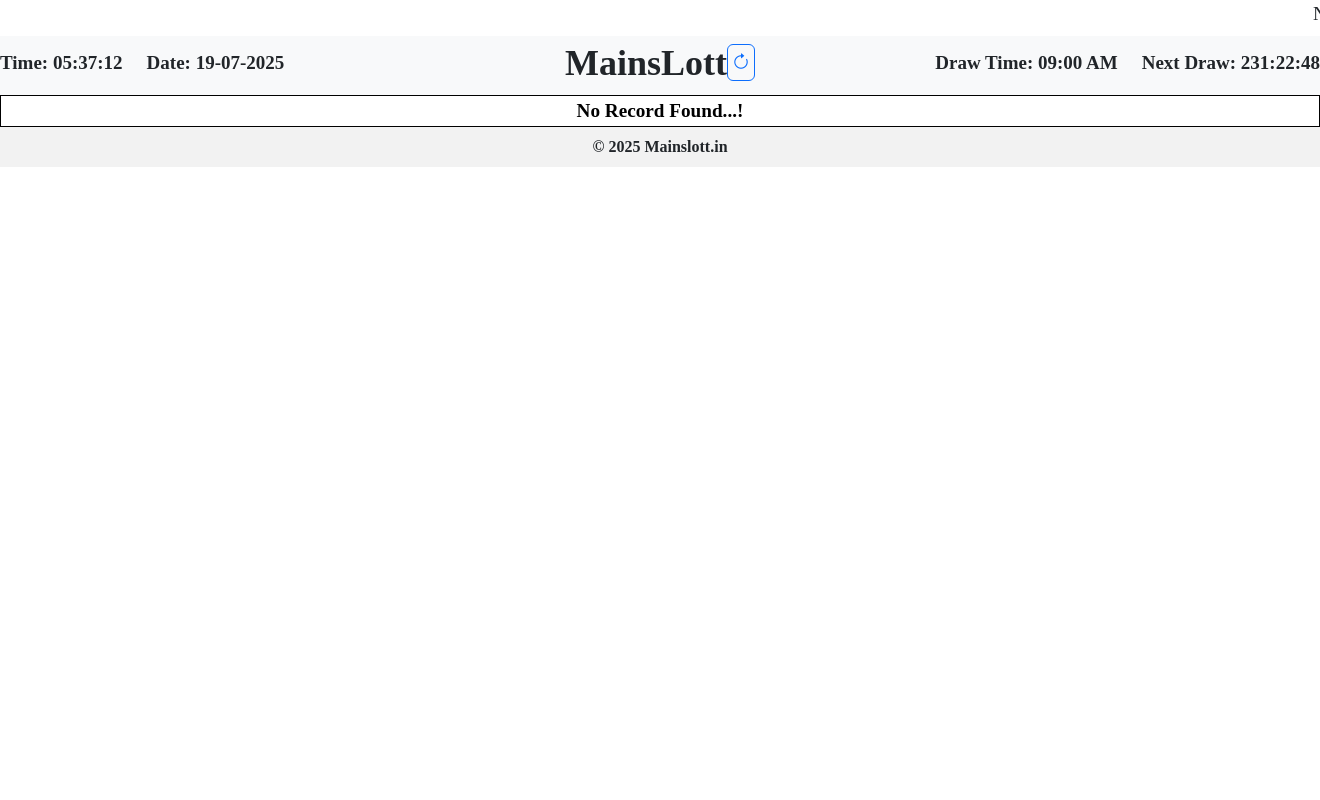
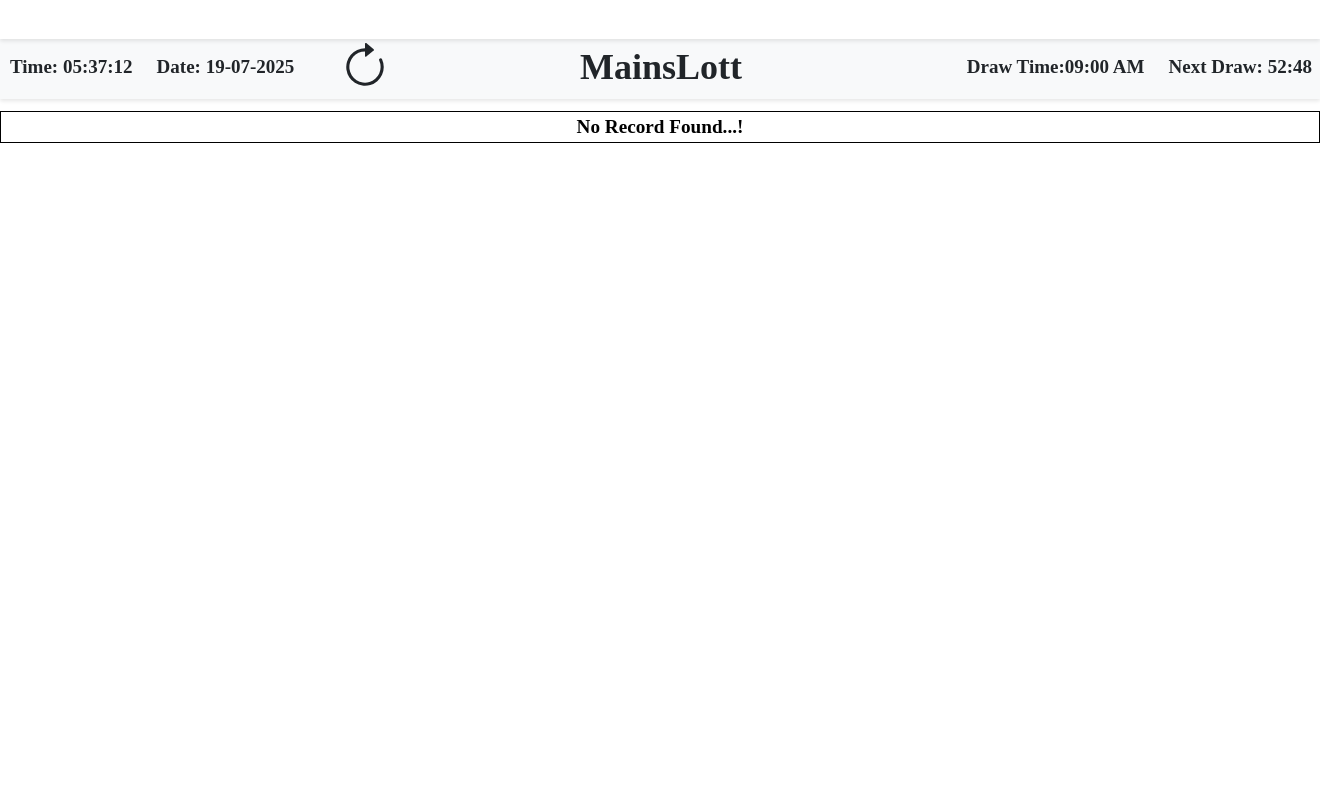
Before and after one commit to priyankaaurade1/lotteryproject1, a Django app: page / in a window 1320 px wide; the page is wider, and only the part inside the window is pictured. Run offline with Django 5.2, Linux system fonts and the light colour scheme; data comes from the database, SQL or seed files in the repository; both versions use the stored data as it was after the commit.

Commit message:
index UI chnages

```diff
--- a/lottery/templates/index.html
+++ b/lottery/templates/index.html
@@ -1,12 +1,10 @@
 {% load static %}
-
-
 <!DOCTYPE html>
 <html lang="en">
 <head>
   <meta charset="UTF-8">
 <meta name="viewport" content="width=device-width, initial-scale=1">
-  <title>Mainslott Replica</title>
+  <title>Mainslott</title>
   <!-- <link rel="stylesheet" href="{% static 'style.css' %}"> -->
   <link href="https://cdn.jsdelivr.net/npm/bootstrap@5.3.3/dist/css/bootstrap.min.css" rel="stylesheet">
   <script src="https://cdn.jsdelivr.net/npm/bootstrap@5.3.3/dist/js/bootstrap.bundle.min.js"></script>
@@ -29,34 +27,47 @@
   }
 </style>
 <style>
+.top-marquee {
+  position: fixed;
+  top: 0;
+  left: 0;
+  width: 100%;
+  z-index: 1050;
+  background: white;
+  padding: 5px 10px;
+  font-size: larger;
+  box-shadow: 0 2px 4px rgba(0,0,0,0.1);
+}
+.main-header {
+  position: fixed;
+  top: 35px;
+  left: 0;
+  width: 100%;
+  z-index: 1040;
+  background-color: #fff;
+  box-shadow: 0 2px 4px rgba(0,0,0,0.1);
+   display: flex;
+  flex-direction: column;
+}
+</style>
+<style>
 header {
   background-color: #f2f2f2;
   text-align: center;
+  position: fixed;
 }
 html, body {
   height: 100%;
   width: 100%;
+  max-width: 100vw;
   margin: 0;
   padding: 0;
-  display: flex;
-  flex-direction: column;
-}
-.wrapper {
-  flex: 1;
-}
-footer {
-  width: 100%;
-  background-color: #f2f2f2;
-  text-align: center;
-  padding: 8px 0;
-  font-weight: bold;
 }
 .head {
     text-align: center;
     margin: 0px auto;
     background-color: #FFA7DC;
     background-image: linear-gradient(to bottom right, #c494d8);
-    padding-bottom: 5px;
 }
 td{
     text-align: -webkit-center;
@@ -67,10 +78,31 @@ td{
 .table>:not(caption)>*>* {
     padding: 0.05rem 0.4rem !important;
 }
-</style>
-<style>
-  #timeSelector {
-    transition: all 0.3s ease;
+.timeSelector {
+  display: none;
+  background-color: #FFA7DC;
+  background-image: linear-gradient(to bottom right, #c494d8);
+}
+
+.timeSelector.show {
+  display: block;
+}
+
+#fullHistoryContent {
+  transition: padding-top 0.3s ease;
+}
+.dropdown-menu {
+      z-index: 9999 !important;
+      position: absolute;
+    }
+.page-content.default-padding {
+  padding-top: 145px;
+}
+.page-content.collapsed-padding {
+  padding-top: 111px;
+}
+.page-content.expanded-padding {
+  padding-top: 145px;
 }
 </style>
 <style>
@@ -82,10 +114,23 @@ td{
     font-size: 30px !important;
     font-weight: bold;
   }
-
+  .custom-padded-row{
+      padding-left: 10px;
+      padding-right: 10px;
+    }
   @media screen and (max-width: 358px) {
     .smaller-mobile {
       gap: 0rem !important;
+    }
+    .custom-padded-row{
+      padding-left: 10px;
+      padding-right: 10px;
+    }
+    .selectdate{
+      width: 88px;
+    }
+    .nextdraw{
+      margin-right: 31px;
     }
   }
 
@@ -167,8 +228,17 @@ td{
     .form-select {
       font-size: 16px !important;
     }
+    .custom-padded-row{
+      padding-left: 10px;
+      padding-right: 8px;
     }
-
+    .selectdate{
+      width: 111px;
+    }
+    .refreshbtn{
+      margin-left: 33px;
+    }
+  }
   /* Large desktop ≥1401px - Keep your big style */
   @media screen and (min-width: 1401px) {
     .text-label {
@@ -229,63 +317,110 @@ td{
   padding-left: 0 !important;
   padding-right: 0 !important;
 }
+select.no-arrow {
+  -webkit-appearance: none;
+  -moz-appearance: none;
+  appearance: none;
+  background-image: none !important;
+  padding-right: 0;
+}
+</style>
+<style>
+/* Mobile responsiveness */
+@media screen and (max-width: 768px) {
+  .main-header,
+  .timeSelector {
+    width: 100%;
+    box-sizing: border-box;
+    padding: 8px;
+  }
 
+  .timeSelector {
+    display: none;
+    background: #FFA7DC;
+    background-image: linear-gradient(to bottom right, #c494d8);
+    padding: 12px;
+  }
+
+  .timeSelector.show {
+    display: block;
+  }
+
+  .table {
+    width: 100% !important;
+    font-size: 14px !important;
+  }
+
+  .timeHoverZone {
+    cursor: pointer;
+  }
+
+  .custom-padded-row {
+    flex-wrap: wrap;
+  }
+}
 </style>
 </head>
 <body>
-
 <div class="container-fluid">
-  <marquee behavior="" direction="" style="font-size: larger;">
+  <marquee class="top-marquee" behavior="" direction="" style="font-size: larger;">
       Note :- All the information here is based on Numeric astrology is not related to any type of gambling. Viewing this website is on your own risk. We are not responsible for any issue or scam. We respect all country rules and laws. If you not agree with our site, please quit our site right now..!!
   </marquee>
-  <div class="head container-fluid bg-light " >
+  <div class="head container-fluid bg-light main-header" id="headerWrapper">
     <!-- desktop view -->
-    <div class="row align-items-center text-center d-none d-lg-flex">
+    <div id="fullHistoryWrapper" class="row align-items-center text-center d-none d-lg-flex custom-padded-row">
       <div class="col-md-5 d-flex justify-content-start align-items-center" style="font-weight: 600;">
         <div class="text-label me-4">Time: <span class="currentTime">--:--:--</span></div>
         <div class="text-label">Date: <span>{{ formatted_date }}</span></div>
+        <button type="button" class="btn refreshbtn" title="Refresh" onclick="window.location.href = window.location.href;">
+          <svg xmlns="http://www.w3.org/2000/svg" width="50" height="50" fill="currentColor" class="bi bi-arrow-clockwise" viewBox="0 0 16 16">
+            <path fill-rule="evenodd" d="M8 3a5 5 0 1 0 4.546 2.914.5.5 0 0 1 .908-.417A6 6 0 1 1 8 2z"/>
+            <path d="M8 4.466V.534a.25.25 0 0 1 .41-.192l2.36 1.966c.12.1.12.284 0 .384L8.41 4.658A.25.25 0 0 1 8 4.466"/>
+          </svg>
+        </button>
       </div>
       <div class="timeHoverZone col-md-2 d-flex justify-content-center align-items-center px-0">
         <strong class="main-title">MainsLott</strong>
-        <button type="button" class="btn btn-outline-primary p-1" onclick="window.location.href = window.location.href;" title="Refresh">
-          <i class="bi bi-arrow-clockwise" style="font-size: 18px;"></i>
-        </button>
       </div>
       <div class="col-md-5 d-flex justify-content-end align-items-center" style="font-weight: 600;">
-        <div class="text-label me-4">Draw Time: <span>{{ selected_time }}</span></div>
+        <div class="text-label me-4">Draw Time:<span>{{ selected_time_display }}</span></div>
         <div class="text-label">Next Draw: <span class="nextDraw">--:--:--</span></div>
         <input type="hidden" class="nextDrawTime" value="{{ next_draw_time_str }}">
       </div>
     </div>
     <!-- mobile view -->
-    <div class="d-flex d-lg-none flex-row flex-wrap justify-content-between align-items-center text-center gap-2">
+    <div class="d-flex d-lg-none flex-row flex-wrap justify-content-between align-items-center text-center gap-2 custom-padded-row">
   <div class="d-flex flex-column align-items-start small-block" style="font-weight: 600;">
     <div class="text-label-mini">Time: <span class="currentTime">--:--:--</span></div>
     <div class="text-label-mini">Date: <span>{{ formatted_date }}</span></div>
   </div>
-      <div class="d-flex flex-row align-items-center gap-1 small-block" style="font-weight: 600;">
+  <div class="d-flex flex-row align-items-center gap-1 small-block timeHoverZone" style="font-weight: 600;">
     <strong class="timeHoverZone main-title-mini">MainsLott</strong>
-        <button type="button" class="btn btn-outline-primary p-1" onclick="window.location.href = window.location.href;" title="Refresh">
-          <i class="bi bi-arrow-clockwise" style="font-size: 16px;"></i>
+    <button type="button" class="btn" onclick="window.location.href = window.location.href;" title="Refresh">
+      <svg xmlns="http://www.w3.org/2000/svg" width="30" height="30" fill="currentColor" class="bi bi-arrow-clockwise" viewBox="0 0 16 16">
+        <path fill-rule="evenodd" d="M8 3a5 5 0 1 0 4.546 2.914.5.5 0 0 1 .908-.417A6 6 0 1 1 8 2z"/>
+        <path d="M8 4.466V.534a.25.25 0 0 1 .41-.192l2.36 1.966c.12.1.12.284 0 .384L8.41 4.658A.25.25 0 0 1 8 4.466"/>
+      </svg>
     </button>
   </div>
   <div class="d-flex flex-column align-items-end small-block" style="font-weight: 600;">
-        <div class="text-label-mini">Draw Time: <span>{{ selected_time }}</span></div>
-        <div class="text-label-mini">Next Draw: <span class="nextDraw">--:--:--</span></div>
+    <div class="text-label-mini">Draw Time: <span>{{ selected_time_display }}</span></div>
+    <div class="text-label-mini nextdraw1">Next Draw: <span class="nextDraw">--:--:--</span></div>
     <input type="hidden" class="nextDrawTime" value="{{ next_draw_time_str }}">
   </div>
 </div>
-    <section id="timeSelector" >
+    <section id="timeSelector" class="timeSelector">
       <form method="post" id="mainForm" class="d-flex flex-wrap align-items-center justify-content-center gap-2">
         {% csrf_token %}
-        <!-- Date & Time -->
-          <div class="d-flex flex-row align-items-center gap-1 small-field">
-          <label class="form-label mb-0" for="dateInput"><strong>Select Date:</strong></label>
-          <input type="date" id="dateInput" name="date" value="{{ selected_date }}" class="autoSubmit form-control form-control-sm" style="font-weight: bold; width: auto;">
+        <div class="d-flex flex-row align-items-center small-field" style="margin: 0; padding: 0;">
+          <label class="form-label mb-0" for="dateInput" style="margin: 0; padding: 0; font-weight: bold;">Select Date:</label>
+          <input type="date" id="dateInput" name="date" value="{{ selected_date }}" class="autoSubmit form-control selectdate"
+                style="margin: 0; padding: 0 2px; font-weight: bold;">
         </div>
-        <div class="d-flex flex-row align-items-center gap-1 small-field">
-          <label class="form-label mb-0" for="timeInput"><strong>Select Time:</strong></label>
-          <select name="time" id="timeInput" class="autoSubmit form-select form-select-sm" onchange="setMode()" style="font-weight: bold; width: auto;">
+        <div class="d-flex flex-row align-items-center small-field" style="margin: 0; padding: 0;">
+          <label class="form-label mb-0" for="timeInput" style="margin: 0; padding: 0; font-weight: bold;">Select Time:</label>
+          <select name="time" id="timeInput" class="autoSubmit form-select form-select-sm no-arrow" onchange="setMode()"
+                  style="margin: 0; padding: 0 2px; font-weight: bold; width: auto;">
             <option value="" {% if not selected_time and show_history != '4' %}selected{% endif %}>All Times</option>
             {% for slot in time_slots %}
               <option value="{{ slot }}" {% if slot == selected_time and show_history != '4' %}selected{% endif %}>{{ slot }}</option>
@@ -316,6 +448,7 @@ td{
       </form>
     </section>
   </div>
+<div class="page-content" id="pageContent">
   {% if show_history == "1" or show_history == "2" %}
   <div  id="resultArea">
     <table class="table table-bordered text-center" style="font-weight:bold;border: 1px solid black;">
@@ -474,14 +607,15 @@ td{
         </table>
       {% else %}
         <!-- single & two historydata -->
+        <div>
         {% for label, grid in history_data %}
-            <div class="result-heading d-flex justify-content-between align-items-center px-3" style="font-weight: bold;">
+            <div class="result-heading d-flex justify-content-between align-items-center px-3 " style="font-weight: bold;">
               <div>MainsLott</div>
               <div>{{ label }}</div>
               <div>{{ selected_date_display }}</div>
             </div>
             <div>
-              <table class="result-cell table table-bordered text-center" style="font-weight:bold;border: 1px solid black;">
+              <table class="result-cell table table-bordered text-center" style="margin-bottom: 0px;font-weight:bold;border: 1px solid black;">
                 <thead class="result-cell" style="background-color: #131a3e;color: white;border: 1px solid white;">
                   <tr>
                     <th class="result-cell" style="background-color: #131a3e;color: white;border: 1px solid white;"></th>
@@ -528,11 +662,12 @@ td{
                 </tbody>
               </table>
             </div>
+          </div>
           {% endfor %}
       {% endif %}
     {% else %}
       <!-- Full table button -->
-      <div id="fullTable" >
+      <div id="fullHistoryContent">
         <table class="table table-bordered text-center" cellspacing="0" rules="all" border="1" id="GridView1" style="border-collapse:collapse;margin:0 auto;border: 1px solid black;">
           {% if results_exist %}
             {% for row in grid %}
@@ -573,9 +708,10 @@ td{
     </div>
     {% endif %}
 </div>
-<footer>
+</div>
+<!-- <footer>
   <p style="margin-top: 0;margin-bottom: 0rem;">&copy; 2025 Mainslott.in</p>
-</footer>
+</footer> -->
 <script>
 function updateTimes() {
   const now = new Date();
@@ -603,7 +739,12 @@ function updateTimes() {
   const nextDrawInput = document.querySelector(".nextDrawTime");
   if (nextDrawInput) {
     const nextDraw = new Date(nextDrawInput.value);
-    const diff = nextDraw - kolkataTime;
+    const now = new Date();
+    const diff = nextDraw - now;
+
+    // Define today's 9:30 PM limit
+    const today = new Date();
+    const lastDrawToday = new Date(today.getFullYear(), today.getMonth(), today.getDate(), 21, 30, 0);
 
     if (diff > 0) {
       const totalSeconds = Math.floor(diff / 1000);
@@ -612,7 +753,13 @@ function updateTimes() {
       const seconds = String(totalSeconds % 60).padStart(2, '0');
 
       document.querySelectorAll(".nextDraw").forEach(el => {
+        if (now >= lastDrawToday) {
+          // After 9:30 PM: show h:m:s
           el.textContent = `${hours}:${minutes}:${seconds}`;
+        } else {
+          // Before 9:30 PM: show m:s
+          el.textContent = `${minutes}:${seconds}`;
+        }
       });
     } else {
       location.reload();  // Refresh after draw time
@@ -722,31 +869,54 @@ function setMode() {
 <script>
 document.addEventListener("DOMContentLoaded", function () {
   const showHistory = "{{ show_history }}";
-  const timeSelector = document.getElementById("timeSelector");
+  const timeSelector = document.querySelector(".timeSelector");
+  const pageContent = document.getElementById("pageContent");
+  const hoverZones = document.querySelectorAll(".timeHoverZone");
+  const headerWrapper = document.getElementById("headerWrapper");
   const isMobile = window.innerWidth <= 768;
 
+  function showTimeSelector() {
+    timeSelector?.classList.add("show");
+    if (pageContent) {
+      pageContent.classList.remove("collapsed-padding");
+      pageContent.classList.add("expanded-padding");
+    }
+  }
+
+  function hideTimeSelector() {
+    timeSelector?.classList.remove("show");
+    if (pageContent) {
+      pageContent.classList.remove("expanded-padding");
+      pageContent.classList.add("collapsed-padding");
+    }
+  }
+
+  if (isMobile) {
     if (showHistory === "3") {
-    timeSelector.style.display = "none";
-
-    const hoverZones = document.querySelectorAll(".timeHoverZone");
-
-    hoverZones.forEach((zone) => {
-      if (isMobile) {
+      timeSelector?.classList.remove("show"); // Start hidden
+      hoverZones.forEach(zone => {
         zone.addEventListener("click", () => {
-          timeSelector.style.display =
-            timeSelector.style.display === "block" ? "none" : "block";
+          if (timeSelector?.classList.contains("show")) {
+            timeSelector.classList.remove("show");
+          } else {
+            timeSelector.classList.add("show");
+            window.scrollTo({ top: 0, behavior: "smooth" });
+          }
+        });
       });
     } else {
-        zone.addEventListener("mouseenter", () => {
-          timeSelector.style.display = "block";
-        });
-        timeSelector.addEventListener("mouseleave", () => {
-          timeSelector.style.display = "none";
-        });
+      // Always show for mobile if not "3"
+      timeSelector?.classList.add("show");
     }
-    });
   } else {
-    timeSelector.style.display = "block";
+    // DESKTOP
+    if (showHistory === "3") {
+      hideTimeSelector();
+      headerWrapper?.addEventListener("mouseenter", showTimeSelector);
+      headerWrapper?.addEventListener("mouseleave", hideTimeSelector);
+    } else {
+      showTimeSelector();
+    }
   }
 });
 </script>
@@ -830,9 +1000,19 @@ function updateCountdown(newSeconds) {
    // console.error("Polling error:", error);
   //}
 //}
-
 setInterval(pollNextDrawTime, 5000);
 </script>
+<script>
+document.addEventListener("DOMContentLoaded", function () {
+  const headerZone = document.querySelector(".timeHoverZone");
+  const timeSelector = document.querySelector(".timeSelector");
 
+  if (window.innerWidth <= 768 && headerZone && timeSelector) {
+    headerZone.addEventListener("click", () => {
+      timeSelector.classList.toggle("show");
+    });
+  }
+});
+</script>
 </body>
 </html>
--- a/lottery/views.py
+++ b/lottery/views.py
@@ -320,20 +320,16 @@ def get_next_draw_time(now):
 def next_draw_time_api(request):
     now = timezone.localtime()
     offset = DrawOffset.get_offset()
-
     next_draw_time = get_next_draw_time(now)
     if not next_draw_time:
         return JsonResponse({
             'next_draw_time_str': '',
             'total_seconds': 0,
         })
-
     # Compute remaining seconds from now
     total_seconds = max(0, int((next_draw_time + offset - now).total_seconds()))
-
     print("OFFSET:", offset)
     print("NEXT DRAW:", next_draw_time)
-
     return JsonResponse({
         'next_draw_time_str': next_draw_time.strftime("%Y-%m-%dT%H:%M:%S"),
         'total_seconds': total_seconds,
@@ -386,6 +382,8 @@ def index(request):
             if slot:
                 selected_time_obj = slot.time()
                 selected_time = selected_time_obj.strftime('%I:%M %p')
+
+
     results_exist = False
     current_slot_label = ""
     grid = [[None for _ in range(10)] for _ in range(10)]
@@ -538,10 +536,17 @@ def index(request):
     column_headers = list(range(11))
     row_headers = [f"{i:02}" for i in range(0, 100, 10)]
     selected_date_display = selected_date_obj.strftime('%d-%m-%Y')
-    if selected_time_obj:
-        selected_time_display = selected_time_obj.strftime('%I:%M %p')
+
+    if show_history == "4":
+      selected_time_display = "All Times"
+    elif selected_time_obj:
+      selected_time_display = selected_time_obj.strftime('%I:%M %p')
+    elif selected_date_obj == today:
+      selected_time_display = current_slot_time
     else:
-        selected_time_display = "All Times"
+      selected_time_display = "All Times"
+
+
     return render(request, 'index.html', {
         'grid': grid,
         'column_headers': column_headers,
```
Also changed, not shown: other parts of lottery/templates/index.html (+48 -17 lines), lottery/templates/lottery/base_adminpanel.html (+10 -3 lines), lottery/templates/lottery/edit_results.html (+10 -14 lines), db.sqlite3. Lines whose indentation alone changed are shown as unchanged.
